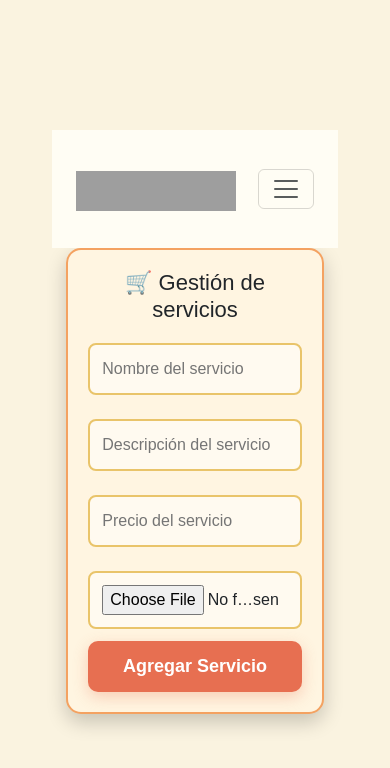
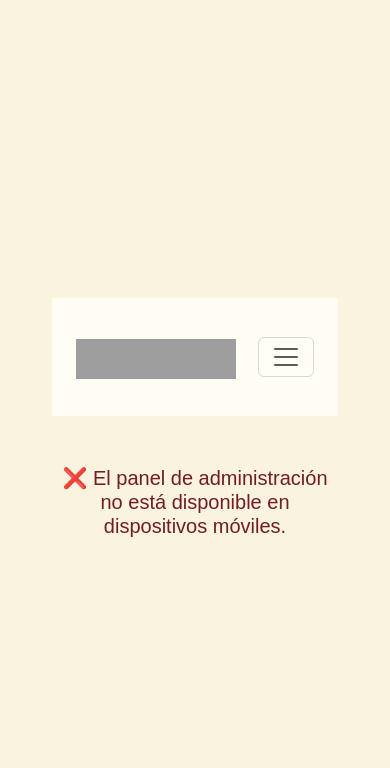
Before and after one commit to grupo-4-proyecto-integrador-dh/grupo-4-proyecto-integrador-dh-Frontend, a React (Vite) app in the folder huellitas/: page /administracion in a window 390 px wide. Shown: the top 768 px of the page. Built offline with nearby package versions, Linux system fonts and the light colour scheme; grey boxes are pictures that could not be loaded; a web font is replaced by a local one.

Commit message:
Historia de usuario 9

```diff
--- a/huellitas/src/Routes/PanelAdmin.jsx
+++ b/huellitas/src/Routes/PanelAdmin.jsx
@@ -8,6 +8,16 @@ function PanelAdmin() {
   const [imagen, setImagen] = useState(null);
   const [mensaje, setMensaje] = useState({ texto: "", tipo: "" });
   const [servicios, setServicios] = useState([]);
+  const [isMobile, setIsMobile] = useState(false);
+
+  useEffect(() => {
+    const checkMobile = () => {
+      setIsMobile(window.innerWidth < 1024); // <1024px se considera móvil
+    };
+    checkMobile();
+    window.addEventListener("resize", checkMobile);
+    return () => window.removeEventListener("resize", checkMobile);
+  }, []);
 
   // Cargar servicios guardados en localStorage
   useEffect(() => {
@@ -66,6 +76,11 @@ function PanelAdmin() {
     }
   };
 
+  // Bloquear el acceso si es un dispositivo móvil
+  if (isMobile) {
+    return <h2 className="mensaje-bloqueo">❌ El panel de administración no está disponible en dispositivos móviles.</h2>;
+  }
+
   return (
     <div className="container">
       <h1>🛒 Gestión de servicios </h1>
--- a/huellitas/src/Styles/Administracion.css
+++ b/huellitas/src/Styles/Administracion.css
@@ -129,3 +129,10 @@ body {
     color: #721C24;
     border: 2px solid #E27D85;
 }
+
+.mensaje-bloqueo {
+    color: #721C24;
+    text-align: center;
+    font-size: 20px;
+    margin-top: 50px;
+  }
```
